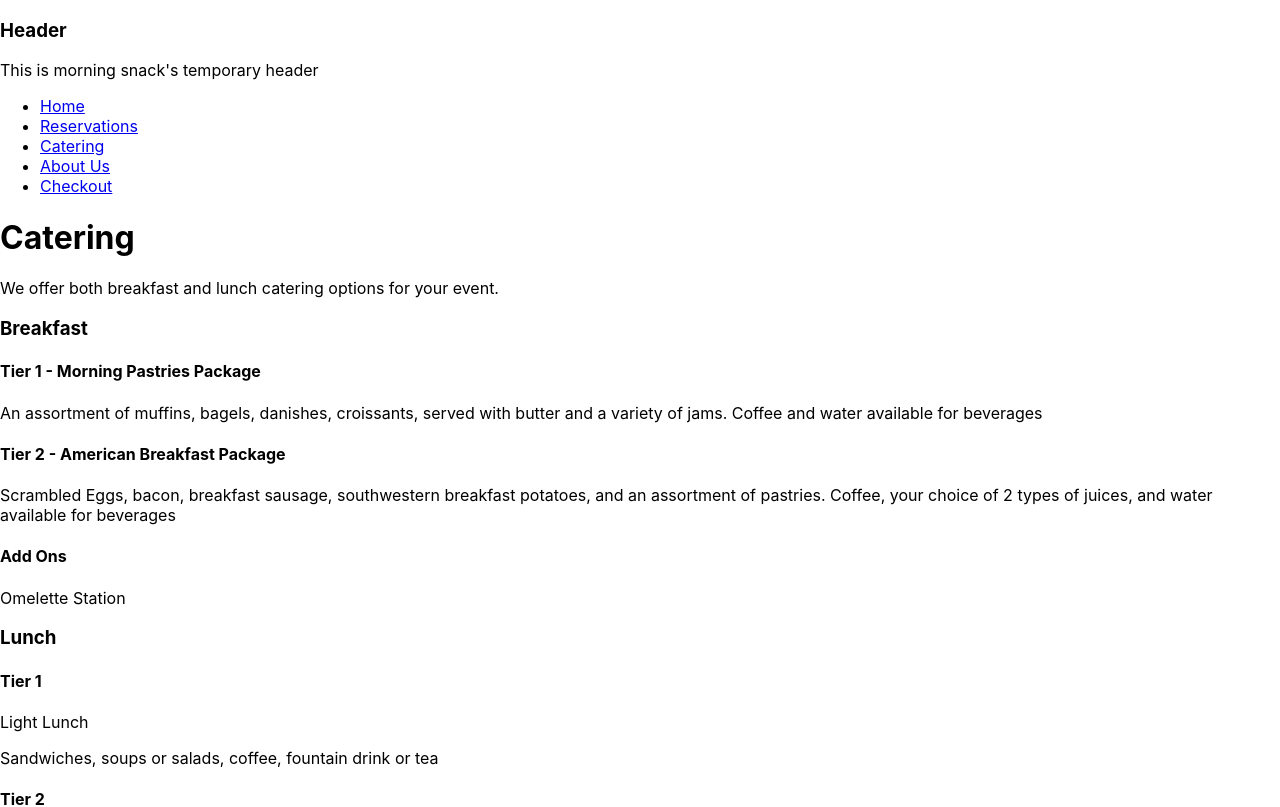
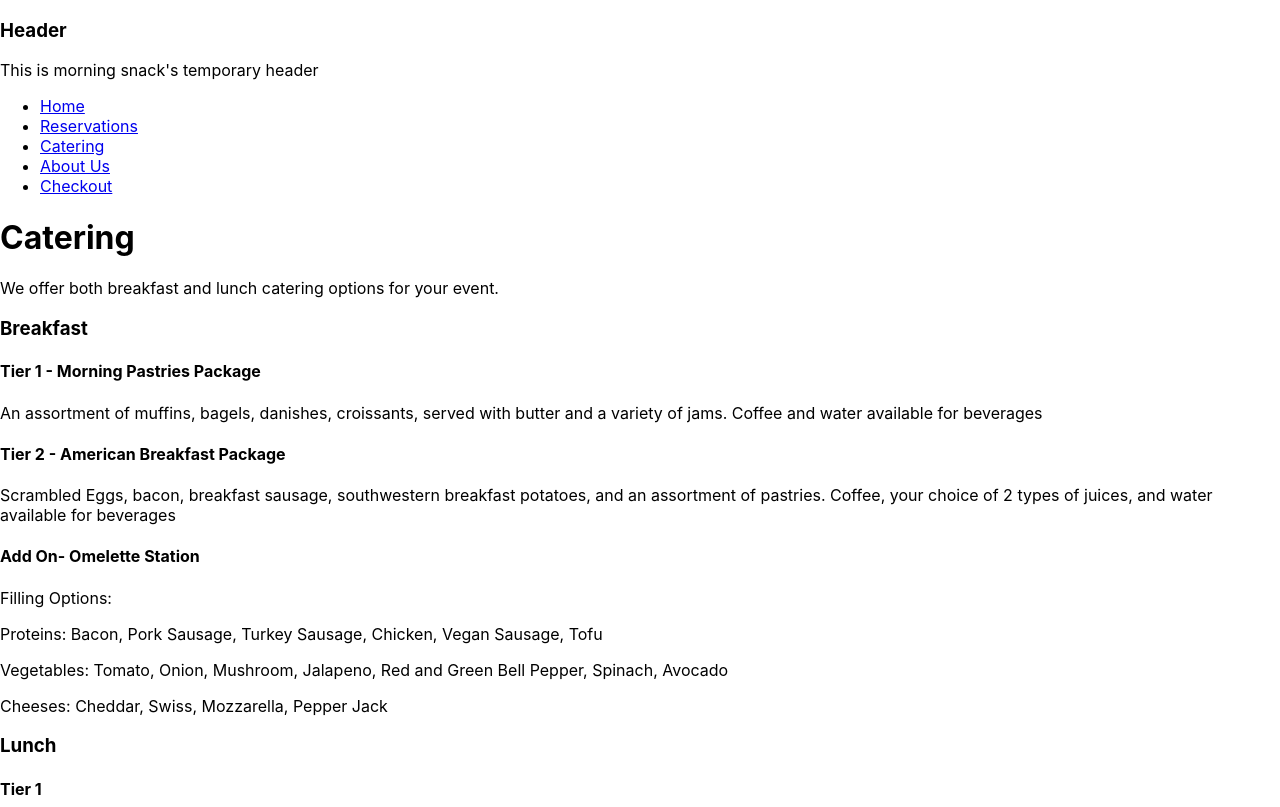
Before and after one commit to michellenicolephillips/morning-snack, a React (Create React App) app: page /catering in a window 1280 px wide. Shown: the top 807 px of the page. Built offline with nearby package versions, Linux system fonts and the light colour scheme.

Commit message:
omelette station description added

```diff
--- a/src/pages/Catering.js
+++ b/src/pages/Catering.js
@@ -12,8 +12,11 @@ class Catering extends React.Component {
                    <p> An assortment of muffins, bagels, danishes, croissants, served with butter and a variety of jams. Coffee and water available for beverages</p>
                    <h4>Tier 2 - American Breakfast Package</h4>
                    <p>Scrambled Eggs, bacon, breakfast sausage, southwestern breakfast potatoes, and an assortment of pastries. Coffee, your choice of 2 types of juices, and water available for beverages</p>
-                   <h4>Add Ons</h4>
-                   <p>Omelette Station</p>
+                   <h4>Add On- Omelette Station</h4>
+                   <p>Filling Options:</p>
+                   <p>Proteins: Bacon, Pork Sausage, Turkey Sausage, Chicken, Vegan Sausage, Tofu</p>
+                   <p>Vegetables: Tomato, Onion, Mushroom, Jalapeno, Red and Green Bell Pepper, Spinach, Avocado</p>
+                   <p>Cheeses: Cheddar, Swiss, Mozzarella, Pepper Jack</p>
                    <h3>Lunch</h3>
                    <h4>Tier 1</h4>
                    <p>Light Lunch</p>
```
